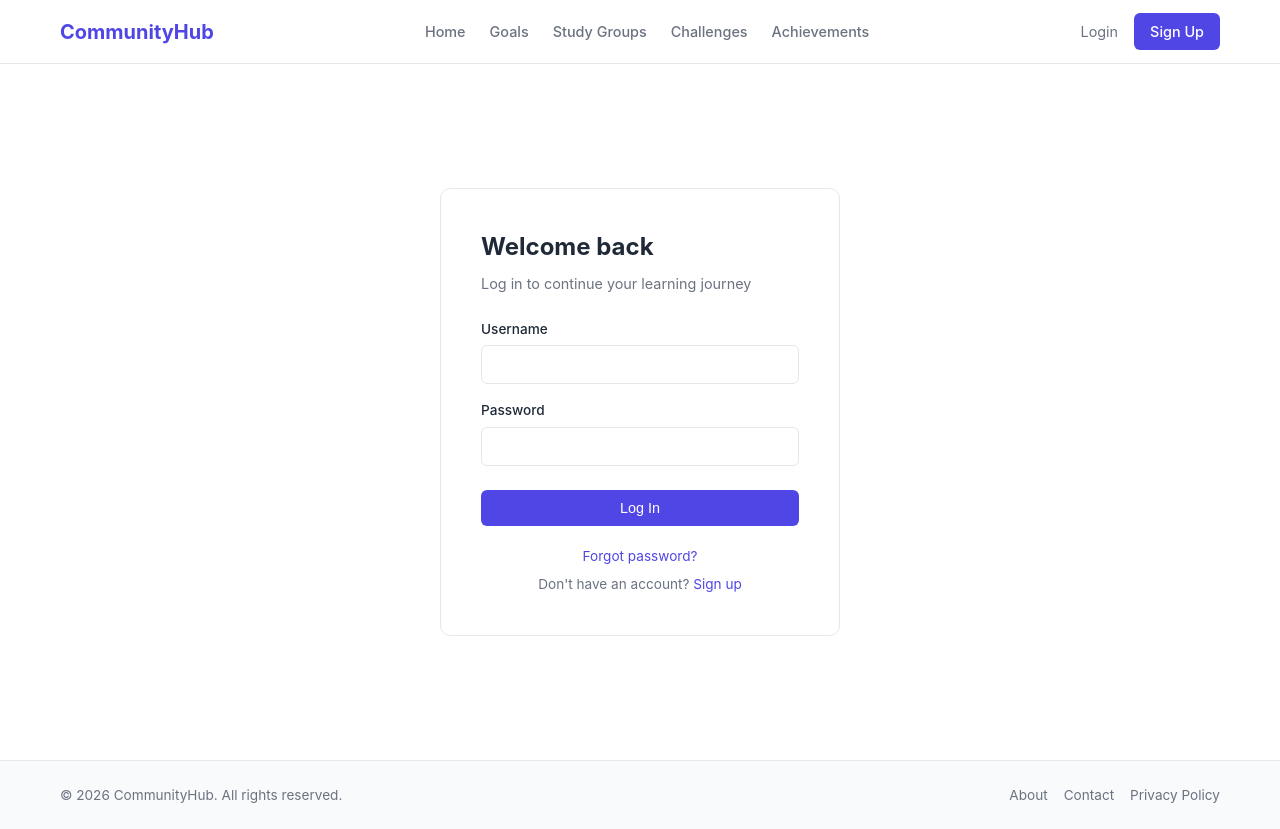
After one commit to arsenibatullin21-web/skillsprint, a Django app: page /user/login/ in a window 1280 px wide. The commit adds this page. Run offline with Django 5.2, Linux system fonts and the light colour scheme.

Commit message:
User: login logic

```diff
--- a/DjangoProject/settings.py
+++ b/DjangoProject/settings.py
@@ -128,7 +128,7 @@ USE_TZ = True
 # https://docs.djangoproject.com/en/6.0/howto/static-files/
 
 STATIC_URL = '/static/'
-STATIC_ROOT = os.path.join(BASE_DIR, 'main/static')
+STATIC_ROOT = os.path.join(BASE_DIR, 'user/static')
 
 MEDIA_URL = '/media/'
 MEDIA_ROOT = os.path.join(BASE_DIR, 'media')
--- a/DjangoProject/urls.py
+++ b/DjangoProject/urls.py
@@ -21,6 +21,7 @@ from django.conf.urls.static import static
 
 urlpatterns = [
     path('admin/', admin.site.urls),
+    path('user/', include('user.urls', namespace='user'))
 ] + static(settings.STATIC_URL,
                           document_root=settings.STATIC_ROOT)
 
--- a/templates/base.html
+++ b/templates/base.html
@@ -1,10 +1,62 @@
+{% load static %}
 <!DOCTYPE html>
 <html lang="en">
 <head>
     <meta charset="UTF-8">
-    <title>Title</title>
+    <meta name="viewport" content="width=device-width, initial-scale=1.0">
+    <title>{% block title %}Community Platform{% endblock %}</title>
+
+    <link rel="stylesheet" href="{% static 'css/base.css' %}">
+    {% block extra_css %}{% endblock %}
 </head>
 <body>
 
+    <header class="site-header">
+        <div class="container header-inner">
+            <a href="" class="logo">CommunityHub</a>
+
+            <nav class="main-nav">
+                <a href="">Home</a>
+                <a href="#">Goals</a>
+                <a href="#">Study Groups</a>
+                <a href="#">Challenges</a>
+                <a href="#">Achievements</a>
+            </nav>
+
+            <div class="header-actions">
+                {% if user.is_authenticated %}
+                    <a href="#">{{ user.username }}</a>
+                    <form action="" method="post" class="inline-form">
+                        {% csrf_token %}
+                        <button type="submit" class="btn-link">Logout</button>
+                    </form>
+                {% else %}
+                    <a href="">Login</a>
+                    <a href="" class="btn-primary">Sign Up</a>
+                {% endif %}
+            </div>
+        </div>
+    </header>
+
+    <main class="site-main">
+        <div class="container">
+            {% block content %}
+            {% endblock %}
+        </div>
+    </main>
+
+    <footer class="site-footer">
+        <div class="container footer-inner">
+            <p>&copy; {% now "Y" %} CommunityHub. All rights reserved.</p>
+            <div class="footer-links">
+                <a href="#">About</a>
+                <a href="#">Contact</a>
+                <a href="#">Privacy Policy</a>
+            </div>
+        </div>
+    </footer>
+
+    <script src="{% static 'js/base.js' %}"></script>
+    {% block extra_js %}{% endblock %}
 </body>
 </html>
--- a/user/admin.py
+++ b/user/admin.py
@@ -1,9 +1,11 @@
 from django.contrib import admin
+from django.contrib.auth.admin import UserAdmin
+
 from user.models import User, Profile
 
 
 @admin.register(User)
-class UserAdmin(admin.ModelAdmin):
+class UserAdmin(UserAdmin):
     list_display = ['id' ,'username', 'email']
 
 @admin.register(Profile)
--- /dev/null
+++ b/user/forms.py
@@ -0,0 +1,12 @@
+from django import forms
+from django.contrib.auth import get_user_model
+from django.contrib.auth.forms import AuthenticationForm, UsernameField
+
+
+class UserLoginForm(AuthenticationForm):
+    username = UsernameField(required=True)
+    password = forms.CharField(required=True)
+
+    class Meta:
+        model = get_user_model()
+        fields = ['username', 'password']
--- /dev/null
+++ b/user/static/css/base.css
@@ -0,0 +1,324 @@
+/* ===== Variables ===== */
+:root {
+    --color-primary: #4f46e5;
+    --color-primary-hover: #4338ca;
+    --color-bg: #ffffff;
+    --color-bg-alt: #f9fafb;
+    --color-text: #1f2937;
+    --color-text-muted: #6b7280;
+    --color-border: #e5e7eb;
+    --header-height: 64px;
+    --footer-height: auto;
+    --container-width: 1200px;
+}
+
+/* ===== Reset ===== */
+* {
+    margin: 0;
+    padding: 0;
+    box-sizing: border-box;
+}
+
+body {
+    font-family: -apple-system, BlinkMacSystemFont, "Segoe UI", Roboto, Helvetica, Arial, sans-serif;
+    color: var(--color-text);
+    background-color: var(--color-bg);
+    line-height: 1.5;
+    display: flex;
+    flex-direction: column;
+    min-height: 100vh;
+}
+
+a {
+    color: inherit;
+    text-decoration: none;
+}
+
+.container {
+    max-width: var(--container-width);
+    margin: 0 auto;
+    padding: 0 20px;
+}
+
+/* ===== Header ===== */
+.site-header {
+    height: var(--header-height);
+    border-bottom: 1px solid var(--color-border);
+    background-color: var(--color-bg);
+    position: sticky;
+    top: 0;
+    z-index: 100;
+}
+
+.header-inner {
+    display: flex;
+    align-items: center;
+    justify-content: space-between;
+    height: 100%;
+}
+
+.logo {
+    font-size: 1.25rem;
+    font-weight: 700;
+    color: var(--color-primary);
+}
+
+.main-nav {
+    display: flex;
+    gap: 24px;
+}
+
+.main-nav a {
+    font-size: 0.9rem;
+    font-weight: 500;
+    color: var(--color-text-muted);
+    transition: color 0.15s ease;
+}
+
+.main-nav a:hover {
+    color: var(--color-text);
+}
+
+.header-actions {
+    display: flex;
+    align-items: center;
+    gap: 16px;
+    font-size: 0.9rem;
+}
+
+.header-actions a {
+    color: var(--color-text-muted);
+}
+
+.header-actions a:hover {
+    color: var(--color-text);
+}
+
+.btn-primary {
+    background-color: var(--color-primary);
+    color: #fff !important;
+    padding: 8px 16px;
+    border-radius: 6px;
+    font-weight: 500;
+    transition: background-color 0.15s ease;
+}
+
+.btn-primary:hover {
+    background-color: var(--color-primary-hover);
+}
+
+.inline-form {
+    display: inline;
+}
+
+.btn-link {
+    background: none;
+    border: none;
+    color: var(--color-text-muted);
+    font: inherit;
+    cursor: pointer;
+    padding: 0;
+}
+
+.btn-link:hover {
+    color: var(--color-text);
+}
+
+/* ===== Main ===== */
+.site-main {
+    flex: 1;
+    padding: 40px 0;
+}
+
+/* ===== Footer ===== */
+.site-footer {
+    border-top: 1px solid var(--color-border);
+    background-color: var(--color-bg-alt);
+    padding: 24px 0;
+}
+
+.footer-inner {
+    display: flex;
+    align-items: center;
+    justify-content: space-between;
+    flex-wrap: wrap;
+    gap: 12px;
+}
+
+.footer-inner p {
+    color: var(--color-text-muted);
+    font-size: 0.85rem;
+}
+
+.footer-links {
+    display: flex;
+    gap: 16px;
+}
+
+.footer-links a {
+    font-size: 0.85rem;
+    color: var(--color-text-muted);
+}
+
+.footer-links a:hover {
+    color: var(--color-text);
+}
+
+/* ===== Responsive ===== */
+@media (max-width: 768px) {
+    .main-nav {
+        display: none; /* swap for a mobile menu later */
+    }
+
+    .header-inner {
+        justify-content: space-between;
+    }
+
+    .footer-inner {
+        flex-direction: column;
+        text-align: center;
+    }
+}
+
+/* ===== Auth Pages ===== */
+.auth-wrapper {
+    display: flex;
+    justify-content: center;
+    align-items: center;
+    min-height: calc(100vh - var(--header-height) - 120px);
+    padding: 40px 20px;
+}
+
+.auth-card {
+    background-color: var(--color-bg);
+    border: 1px solid var(--color-border);
+    border-radius: 10px;
+    padding: 40px;
+    width: 100%;
+    max-width: 400px;
+}
+
+.auth-title {
+    font-size: 1.5rem;
+    font-weight: 700;
+    margin-bottom: 8px;
+}
+
+.auth-subtitle {
+    color: var(--color-text-muted);
+    font-size: 0.9rem;
+    margin-bottom: 24px;
+}
+
+.auth-form {
+    display: flex;
+    flex-direction: column;
+    gap: 16px;
+}
+
+.form-group {
+    display: flex;
+    flex-direction: column;
+    gap: 6px;
+}
+
+.form-group label {
+    font-size: 0.85rem;
+    font-weight: 500;
+}
+
+.form-group input {
+    padding: 10px 12px;
+    border: 1px solid var(--color-border);
+    border-radius: 6px;
+    font-size: 0.9rem;
+    font-family: inherit;
+}
+
+.form-group input:focus {
+    outline: none;
+    border-color: var(--color-primary);
+}
+
+.btn-block {
+    width: 100%;
+    padding: 10px;
+    border: none;
+    cursor: pointer;
+    font-size: 0.9rem;
+    margin-top: 8px;
+}
+
+.auth-footer {
+    margin-top: 20px;
+    text-align: center;
+    font-size: 0.85rem;
+    color: var(--color-text-muted);
+    display: flex;
+    flex-direction: column;
+    gap: 8px;
+}
+
+.auth-footer a {
+    color: var(--color-primary);
+}
+
+/* ===== Non-field errors (e.g. "Invalid username or password") ===== */
+.errorlist.nonfield,
+.non-field-errors {
+    list-style: none;
+    background-color: #fef2f2;
+    border: 1px solid #fecaca;
+    color: #b91c1c;
+    border-radius: 6px;
+    padding: 12px 14px;
+    font-size: 0.85rem;
+    margin-bottom: 16px;
+    display: flex;
+    flex-direction: column;
+    gap: 4px;
+}
+
+.non-field-errors li {
+    display: flex;
+    align-items: center;
+    gap: 6px;
+}
+
+.non-field-errors li::before {
+    content: "⚠";
+    font-size: 0.9rem;
+}
+
+/* ===== Field-level errors ===== */
+.form-group.has-error input {
+    border-color: #dc2626;
+    background-color: #fef2f2;
+}
+
+.form-group.has-error input:focus {
+    outline: none;
+    border-color: #dc2626;
+    box-shadow: 0 0 0 3px rgba(220, 38, 38, 0.1);
+}
+
+.field-error {
+    color: #dc2626;
+    font-size: 0.8rem;
+    margin-top: 2px;
+    display: flex;
+    align-items: center;
+    gap: 4px;
+}
+
+.field-error::before {
+    content: "⚠";
+    font-size: 0.75rem;
+}
+
+/* ===== Helper text (optional, for hints under fields) ===== */
+.field-hint {
+    color: var(--color-text-muted);
+    font-size: 0.8rem;
+    margin-top: 2px;
+}
--- /dev/null
+++ b/user/templates/user/login.html
@@ -0,0 +1,41 @@
+{% extends 'base.html' %}
+
+{% block title %}Login - CommunityHub{% endblock %}
+
+{% block content %}
+<div class="auth-wrapper">
+    <div class="auth-card">
+        <h1 class="auth-title">Welcome back</h1>
+        <p class="auth-subtitle">Log in to continue your learning journey</p>
+
+        <form method="post" class="auth-form" action="{% url 'user:login' %}">
+            {% csrf_token %}
+            {% if form.non_field_errors %}
+                <ul class="non-field-errors">
+                    <li>{{ form.non_field_errors }}</li>
+                </ul>
+            {% endif %}
+
+            <div class="form-group">
+                <label for="id_username">Username</label>
+                <input type="text" name="{{ form.username.name }}" id="id_username">
+                {% if form.username.errors %}
+                    <span class="field-error">{{ form.username.errors.0 }}</span>
+                {% endif %}
+            </div>
+
+            <div class="form-group">
+                <label for="id_password">Password</label>
+                <input type="password" name="{{ form.password.name }}" id="id_password">
+            </div>
+
+            <button type="submit" class="btn-primary btn-block">Log In</button>
+        </form>
+
+        <div class="auth-footer">
+            <a href="#">Forgot password?</a>
+            <p>Don't have an account? <a href="#">Sign up</a></p>
+        </div>
+    </div>
+</div>
+{% endblock %}
--- a/user/urls.py
+++ b/user/urls.py
@@ -1,9 +1,9 @@
 from django.urls import path
-
+from user import views
 app_name = 'user'
 
 urlpatterns = [
-    # path('login/'),
+    path('login/', views.UserLoginView.as_view(), name='login'),
     # path('register/'),
     # path('profile/<int:user_id>'),
     # path('logout/'),
--- a/user/views.py
+++ b/user/views.py
@@ -1,3 +1,12 @@
+from django.contrib.auth.views import LoginView
 from django.shortcuts import render
 
+from user.forms import UserLoginForm
+
+
 # Create your views here.
+
+class UserLoginView(LoginView):
+    form_class = UserLoginForm
+    template_name = 'user/login.html'
+    success_url = ''
```
Also changed, not shown: requirements.txt (added, +8 -0 lines).
